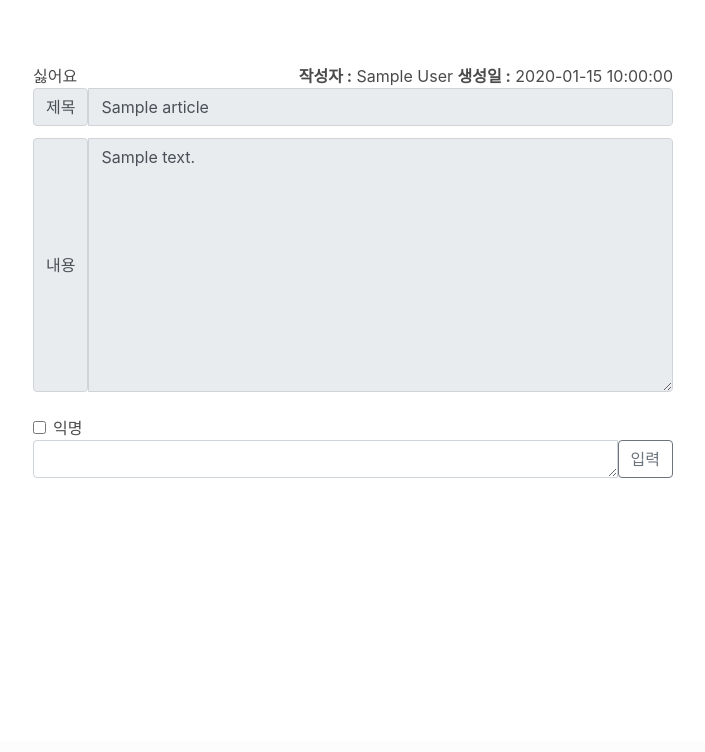
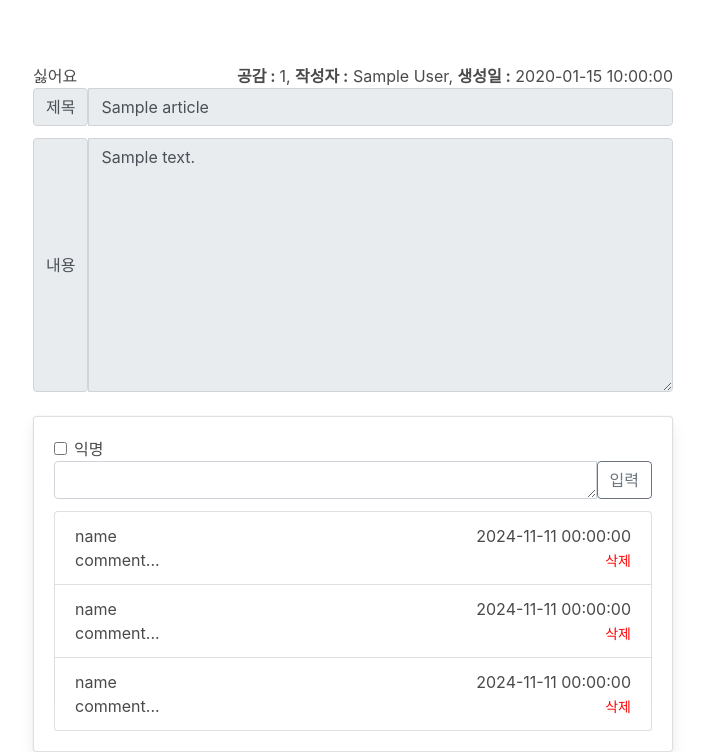
Before and after one commit to ingssg/mindLetters-week0-, a Flask app: template templates/articles/article_detail.html in a window 1280 px wide. Shown: the part 59-811 px from the top of the page, without its empty margins (287-992 px from the left). Before the commit the page ends 537 px from the top, so only its background shows below. Run offline with Flask 3, Linux system fonts and the light colour scheme; the template is opened without the code that fills it: most values are stand-ins (such as "Sample title", 1, 10 or a date in 2020); parts of the project's set-up code (start-up, migrations or seed data) failed here and were passed over; some libraries are stand-ins or nearby versions.

Commit message:
comment form

```diff
--- a/services/articles.py
+++ b/services/articles.py
@@ -83,7 +83,7 @@ def remove_article():
 def update_article(id):
     # 게시물 수정 기능 구현
     article = {'topic': request.form['topic'], 'title': request.form['title'], 'body': request.form['body'],
-               'is_blind': request.form['is_blind'], 'updated_at': now.strftime('%Y-%m-%d %H:%M:%S')}
+               'is_blind': request.form['is_blind']=="true", 'updated_at': now.strftime('%Y-%m-%d %H:%M:%S')}
 
     articles_collection.update_one({'_id': ObjectId(id)}, {"$set": article})
     return jsonify({'result': 'success'})
--- a/templates/articles/article_detail.html
+++ b/templates/articles/article_detail.html
@@ -12,6 +12,13 @@
     display: inline;
   }
 
+  .delete-button {
+    border: 0;
+    background: none;
+    color: red;
+    padding: 0;
+  }
+
   #container {
     width: 50%;
     margin: auto;
@@ -22,16 +29,25 @@
     display: inline;
     float: right;
   }
+
+  #commentContainer {
+    padding: 20px;
+  }
+
+  #comment-list {
+    border-top: none;
+  }
 </style>
 <div id="container">
   <h6>{% if article.topic=="good" %}칭찬해요{% else %}싫어요{% endif %}</h6>
-
   <dl id="info">
+    <dt>공감 : </dt>
+    <dd>{{article.likes|length}}, </dd>
     <dt>작성자 :</dt>
     {% if article.is_blind %}
-    <dd>익명</dd>
+    <dd>익명,</dd>
     {% else %}
-    <dd>{{article.author}}</dd>
+    <dd>{{article.author}},</dd>
     {% endif %}
     <dt>생성일 :</dt>
     <dd>{{article.created_at}}</dd>
@@ -62,6 +78,8 @@
   </div>
   <br />
 
+  <div id="commentContainer" class="card">
+
     <div id="blind-container" class="form-check">
       <input id="is-blind" class="form-check-input" type="checkbox" value=""
       id="flexCheckDefault">
@@ -84,9 +102,90 @@
         입력
       </button>
     </div>
+
+      <ul id="comment-list" class="list-group">
+        <!-- <li class="list-group-item">
+          <div class="justify-content-between d-flex">
+            <div>익명</div>
+            <div>2024.01.01</div>
+          </div>
+          <div class="justify-content-between d-flex">
+            <div>댓글입니다.</div>
+            <button type="button" class="btn btn-danger btn-sm delete-button">삭제</button>
+          </div>
+        </li> -->
+      </ul>
+
+  </div>
+
 </div>
 
 <script>
+  $(document).ready(function () {
+    makeCommentList()
+  })
+
+  function makeCommentList() {
+    // comment list 불러오기
+
+    // temp list
+    let commentList = [
+          {"_id": 0,
+            "article": 1,
+            "author": "name",
+            "body": "comment...",
+            "created_at": "2024-11-11 00:00:00",
+            "updated_at": null,
+            "deleted_at": null,
+            "is_blind": true,
+          },
+          {"_id": 0,
+            "article": 1,
+            "author": "name",
+            "body": "comment...",
+            "created_at": "2024-11-11 00:00:00",
+            "updated_at": null,
+            "deleted_at": null,
+            "is_blind": true,
+          },
+          {"_id": 0,
+            "article": 1,
+            "author": "name",
+            "body": "comment...",
+            "created_at": "2024-11-11 00:00:00",
+            "updated_at": null,
+            "deleted_at": null,
+            "is_blind": true,
+          },
+        ]
+
+    for(let i=0;i<commentList.length;i++) {
+      const comment = commentList[i]
+      makeComment(i+1, comment._id, comment.author, comment.created_at, comment.body)
+    }
+
+  }
+
+  function makeComment(index, id, author, date, comment) {
+    let temp_html =
+    `<li id="comment-${index}" class="list-group-item">
+      <div class="justify-content-between d-flex">
+        <div>${author}</div>
+        <div>${date}</div>
+      </div>
+      <div class="justify-content-between d-flex">
+        <div>${comment}</div>
+        <button type="button" class="btn btn-danger btn-sm delete-button" onclick="deleteComment(${id})">삭제</button>
+      </div>
+    </li>`
+
+    $('#comment-list').append(temp_html)
+  }
+
+  function deleteComment(id) {
+    console.log("id", id)
+  }
+
   function saveComment() {
     console.log("article", "{{article._id}}");
     let article = "{{article._id}}";
@@ -111,7 +210,7 @@
       success: function (response) {
         if (response["result"] == "success") {
           alert("댓글 등록 완료!");
-          window.location.href = "/articles/" + "{{article._id}}";
+          makeCommentList()
         } else {
           alert("서버 오류!");
         }
```
Also changed, not shown: templates/articles/create_article.html (+20 -2 lines). Lines whose indentation alone changed are shown as unchanged.
